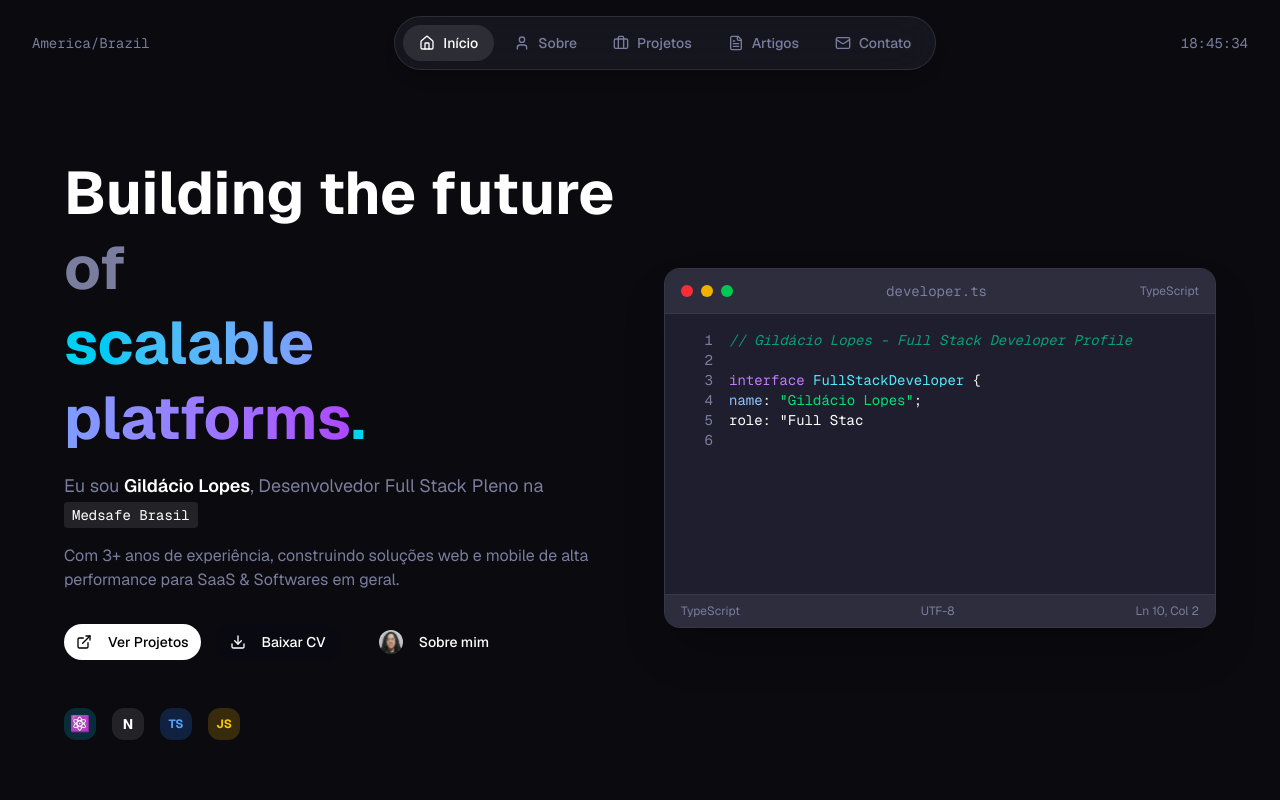
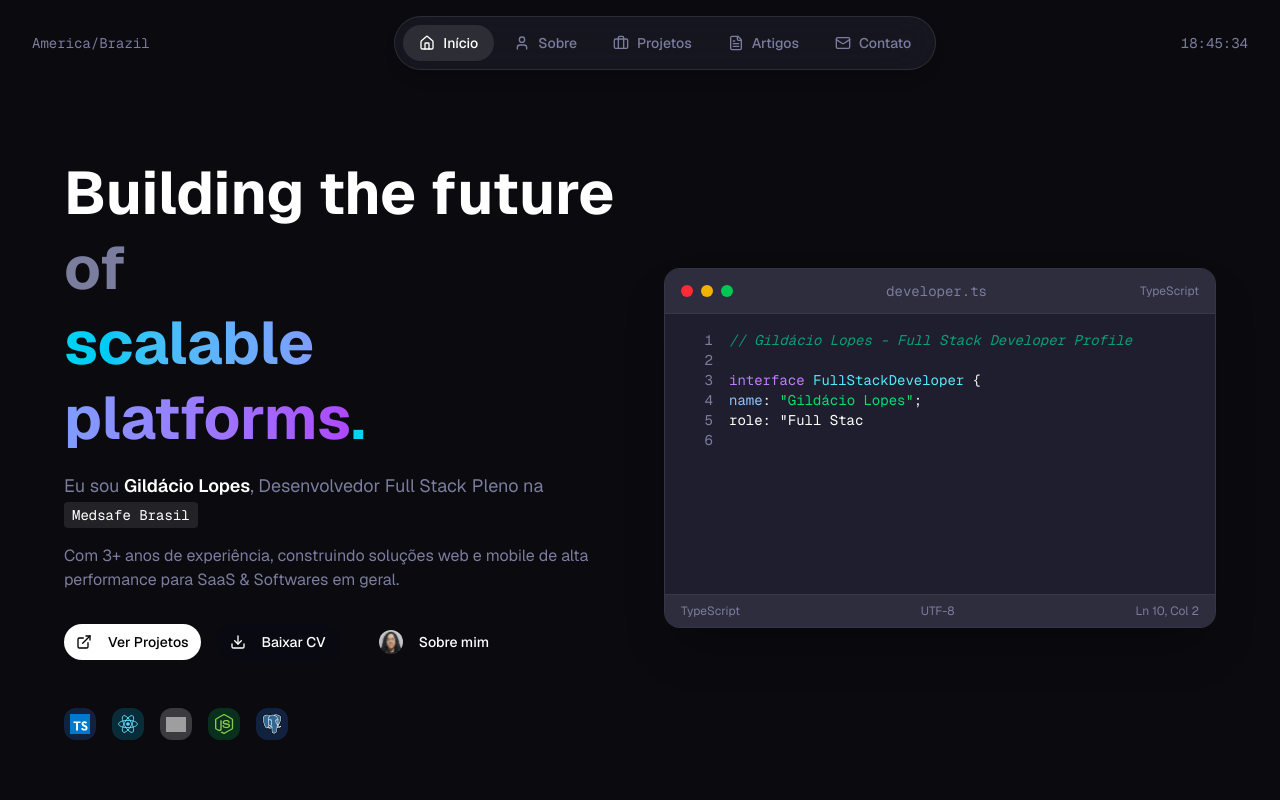
Before and after one commit to Gildaciolopes/interactive-portfolio, a Next.js app: page / in a window 1280 px wide. Shown: the top 800 px of the page. Built offline with nearby package versions, Linux system fonts and the light colour scheme; no server answers; grey boxes are pictures that could not be loaded.

Commit message:
feat: update HomePage to use images for stack icons

```diff
--- a/app/page.tsx
+++ b/app/page.tsx
@@ -84,17 +84,51 @@ export default function HomePage() {
 
             {/* Stack Icons */}
             <div className="flex items-center gap-4 pt-4">
-              <div className="w-8 h-8 rounded-lg bg-cyan-500/20 flex items-center justify-center text-cyan-400">
-                ⚛️
+              <div className="w-8 h-8 rounded-lg bg-blue-500/20 flex items-center justify-center">
+                <Image
+                  src="/images/typescript.svg"
+                  alt="TypeScript"
+                  width={20}
+                  height={20}
+                  className="object-contain"
+                />
               </div>
-              <div className="w-8 h-8 rounded-lg bg-white/10 flex items-center justify-center text-white font-bold text-sm">
-                N
+              <div className="w-8 h-8 rounded-lg bg-cyan-500/20 flex items-center justify-center">
+                <Image
+                  src="/images/react.svg"
+                  alt="React"
+                  width={20}
+                  height={20}
+                  className="object-contain"
+                />
               </div>
-              <div className="w-8 h-8 rounded-lg bg-blue-500/20 flex items-center justify-center text-blue-400 font-bold text-xs">
-                TS
+              <div className="w-8 h-8 rounded-lg bg-white/20 flex items-center justify-center">
+                <Image
+                  src="/images/nextjs2.svg"
+                  alt="Next.js"
+                  width={20}
+                  height={20}
+                  className="object-contain"
+                />
               </div>
-              <div className="w-8 h-8 rounded-lg bg-yellow-500/20 flex items-center justify-center text-yellow-400 font-bold text-xs">
-                JS
+
+              <div className="w-8 h-8 rounded-lg bg-green-500/20 flex items-center justify-center">
+                <Image
+                  src="/images/nodejs.svg"
+                  alt="Node.js"
+                  width={20}
+                  height={20}
+                  className="object-contain"
+                />
+              </div>
+              <div className="w-8 h-8 rounded-lg bg-blue-500/20 flex items-center justify-center">
+                <Image
+                  src="/images/postgresql.svg"
+                  alt="PostgreSQL"
+                  width={20}
+                  height={20}
+                  className="object-contain"
+                />
               </div>
             </div>
           </div>
```
Also changed, not shown: 1 other file (tests, documents, lock files or other folders).
